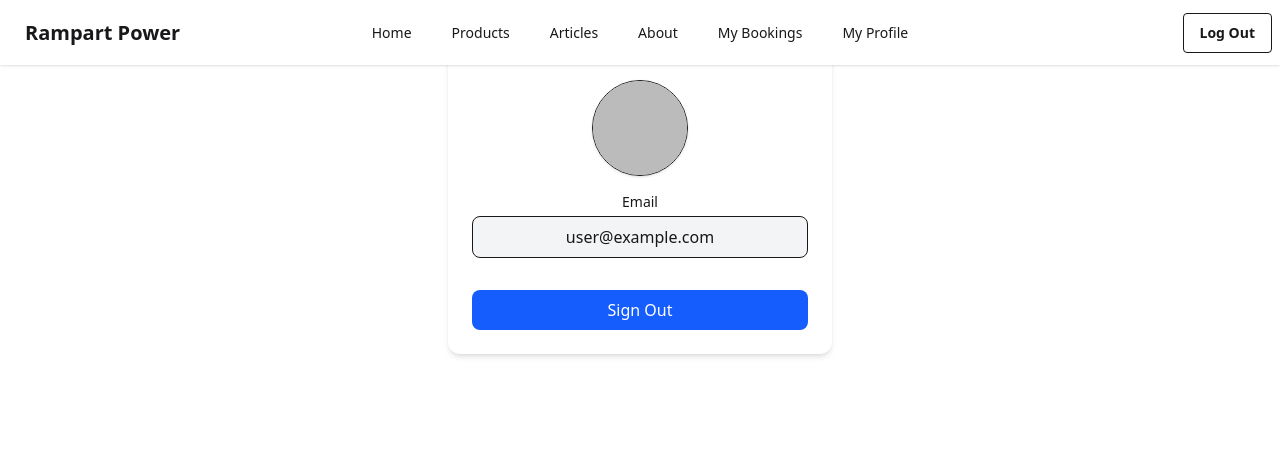
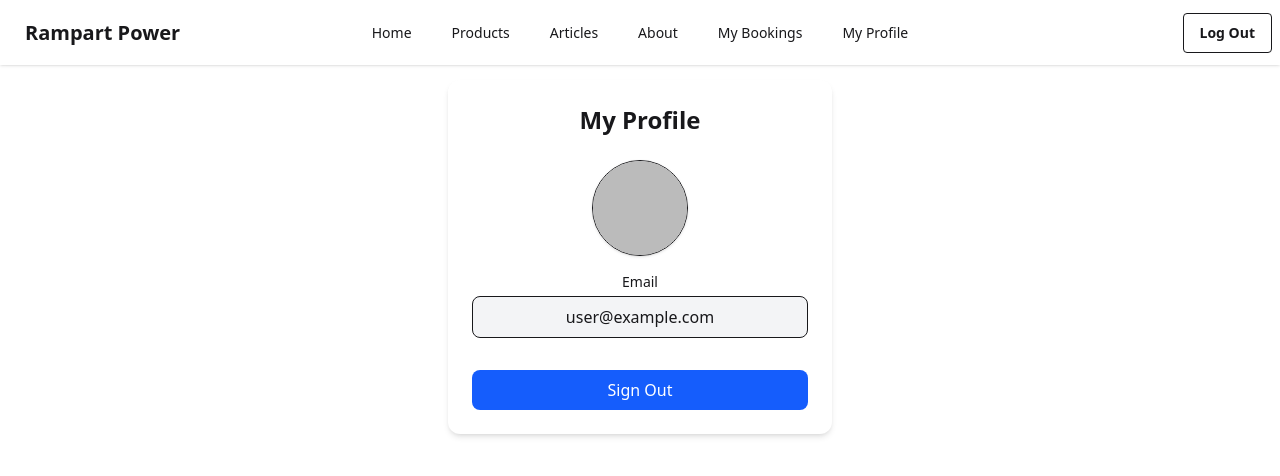
Before and after one commit to MdRakibHossen917/agro-vet, a Next.js app: page /profile in a window 1280 px wide. Shown: the top 476 px of the page. Built offline with nearby package versions, Linux system fonts and the light colour scheme; no server answers; sample sign-in values are in the browser's storage.

Commit message:
my profile working now

```diff
--- a/src/app/profile/page.jsx
+++ b/src/app/profile/page.jsx
@@ -27,7 +27,7 @@ export default function Profile() {
   if (!session) return null;
 
   return (
-    <div className="max-w-sm mx-auto p-6 bg-white dark:bg-gray-900 rounded-xl shadow-md text-center">
+    <div className="max-w-sm mx-auto p-6 mt-5 md:mt-10 lg:mt-20 bg-white dark:bg-gray-900 rounded-xl shadow-md text-center">
       <h1 className="text-2xl font-bold mb-6 dark:text-white">My Profile</h1>
 
       {/* Profile Image */}
```
